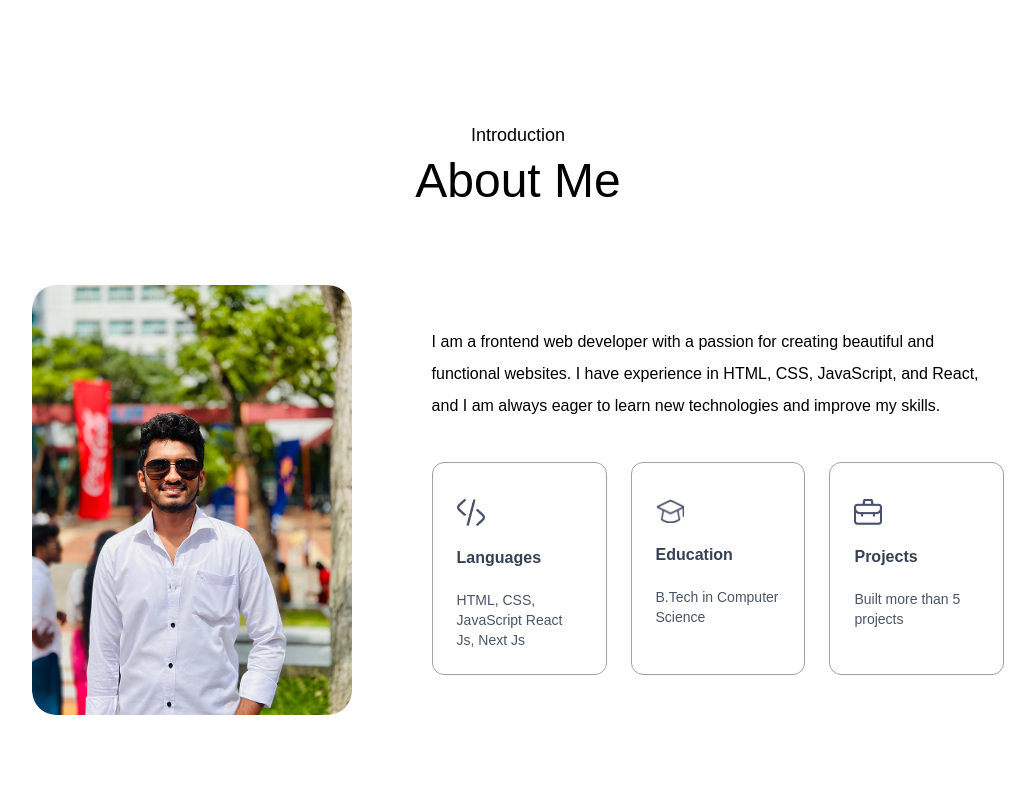
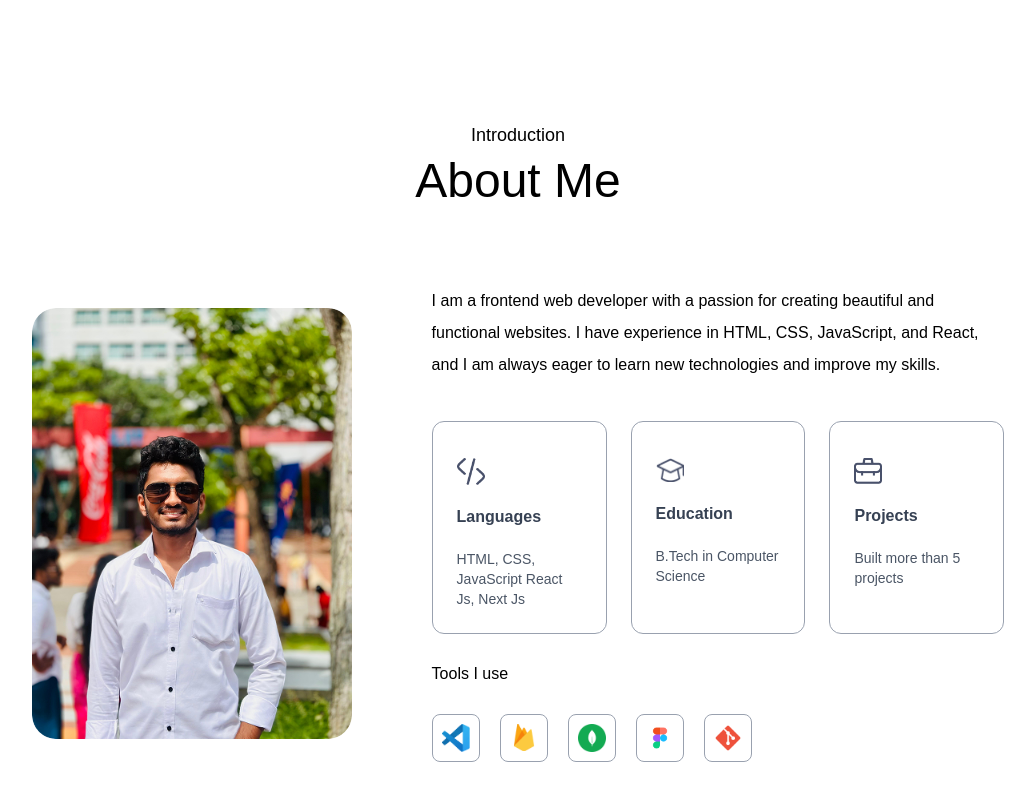
Before and after one commit to MrVirul/mr-virul-portfolio, a Next.js app: page / in a window 1280 px wide. Shown: the part 579-1379 px from the top of the page, without its empty margins (122-1157 px from the left). Built offline with nearby package versions, Linux system fonts and the light colour scheme; a web font is replaced by a local one.

Commit message:
feat: extend About component with tools section; update imports and layout styling

```diff
--- a/app/components/About.jsx
+++ b/app/components/About.jsx
@@ -1,6 +1,6 @@
 import React from 'react'
 import Image from "next/image";
-import {assets, infoList} from "@/assets/assets";
+import {assets, infoList, toolsData} from "@/assets/assets";
 
 const About = () => {
     return (
@@ -23,9 +23,18 @@ const About = () => {
                     <ul className='grid grid-cols-1 sm:grid-cols-3 gap-6 max-w-2xl'>
                         {infoList.map(({icon, iconDark, title, description}, index) => (
                             <li key={index}
-                                className='border-[0.5px] border-gray-400 rounded-xl p-6 cursor-pointer hover:bg-lightHover hover:-translate-y-1 duration-500 hover:shadow-[4px_4px_0_#000] transition-all'>                                <Image src={icon} alt={title} className="w-7 mt-3"/>
+                                className='border-[0.5px] border-gray-400 rounded-xl p-6 cursor-pointer hover:bg-lightHover hover:-translate-y-1 duration-500 hover:shadow-[4px_4px_0_#000] transition-all'>
+                                <Image src={icon} alt={title} className="w-7 mt-3"/>
                                 <h3 className='my-4 font-semibold text-gray-700'>{title}</h3>
                                 <p className='text-gray-600 text-sm'>{description}</p>
+                            </li>
+                        ))}
+                    </ul>
+                    <h4 className='my-6 text accent-gray-700 font-Fira_Code'>Tools I use</h4>
+                    <ul className='flex ietms-center gap-3 sm:gap-5'>
+                        {toolsData.map((tool, index) => (
+                            <li className='flex items-center justify-center w-12 sm:-14 aspect-square border border-gray-400 rounded-lg cursor-pointer hover:-translate-y-1 duration-500' key={index}>
+                                <Image src={tool} alt='Tool' className='w-5 sm:w-7'/>
                             </li>
                         ))}
                     </ul>
```
